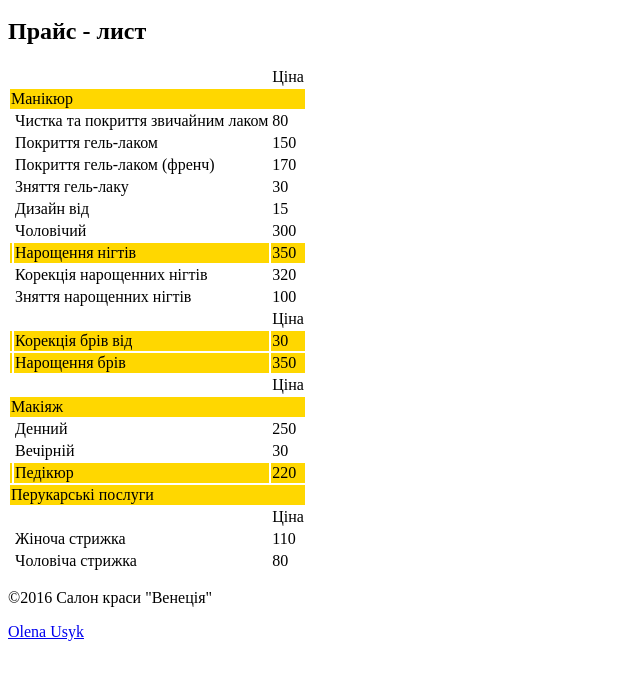
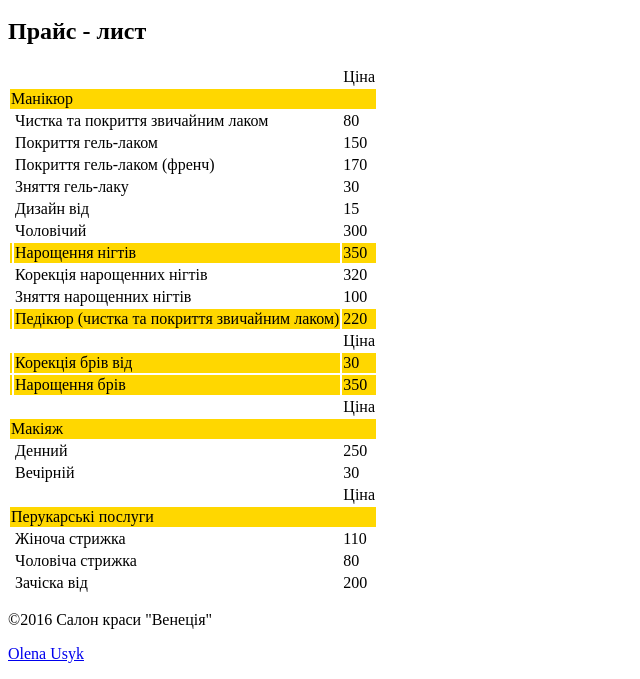
Before and after one commit to Olenkausyk/my-site, a plain HTML site: page price.html in a window 1280 px wide. Shown: the part 136-815 px from the top of the page, without its empty margins (0-640 px from the left). Drawn offline with Linux system fonts and the light colour scheme.

Commit message:
add new file

```diff
--- a/price.html
+++ b/price.html
@@ -74,6 +74,11 @@
         	                   <td>Зняття нарощенних нігтів</td>
         	                   <td>100</td>
         	               </tr>
+        	                 <tr class="service">
+        	                   <td></td>
+        	                   <td>Педікюр (чистка та покриття звичайним лаком)</td>
+        	                   <td>220</td>
+        	               </tr>
         	               <tr>
         	                   <td></td>
         	                   <td></td>
@@ -107,20 +112,15 @@
         	                   <td>Вечірній</td>
         	                   <td>30</td>
         	               </tr>
-        	               <tr class="service">
+        	               <tr>
         	                   <td></td>
-        	                   <td>Педікюр</td>
-        	                   <td>220</td>
+        	                   <td></td>
+        	                   <td>Ціна</td>
         	               </tr>
         	               <tr class="service">
         	                   <td colspan="3">Перукарські послуги</td>
            	               </tr>
-           	                <tr>
-        	                   <td></td>
-        	                   <td></td>
-        	                   <td>Ціна</td>
-        	               </tr>
-        	               <tr>
+           	               <tr>
         	                   <td></td>
         	                   <td>Жіноча стрижка</td>
         	                   <td>110</td>
@@ -129,6 +129,11 @@
         	                   <td></td>
         	                   <td>Чоловіча стрижка</td>
         	                   <td>80</td>
+        	               </tr>
+        	                <tr>
+        	                   <td></td>
+        	                   <td>Зачіска від</td>
+        	                   <td>200</td>
         	               </tr>
         	           </div>
         	       </table>
```
Also changed, not shown: images/nails/nails1.jpg (added), images/nails/nails10.jpg (added), images/nails/nails11.jpg (added), images/nails/nails12.jpg (added), images/nails/nails2.jpg (added), images/nails/nails3.jpg (added), images/nails/nails4.jpg (added), images/nails/nails5.jpg (added), images/nails/nails6.jpg (added), images/nails/nails7.jpg (added), images/nails/nails8.jpg (added), images/nails/nails9.jpg (added).
